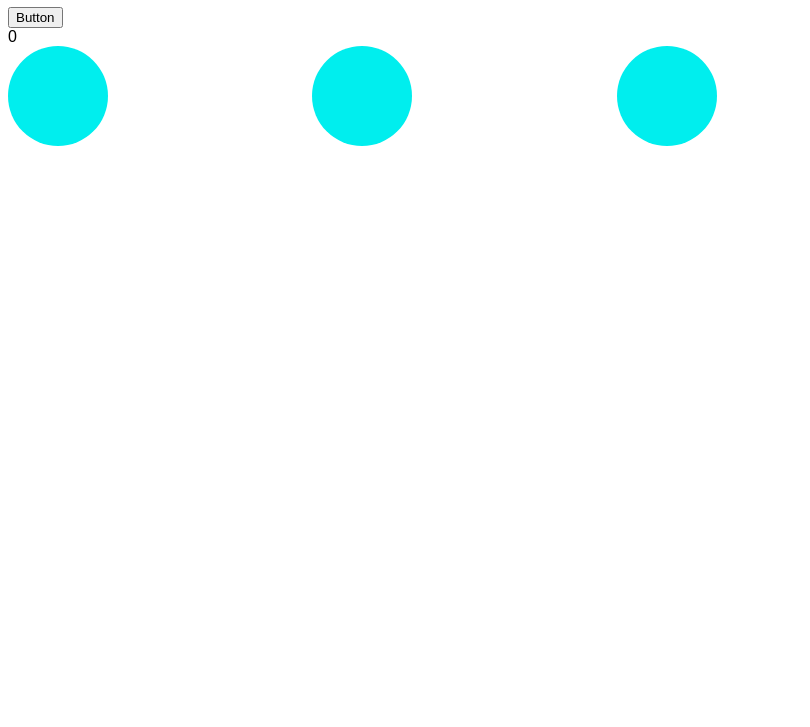
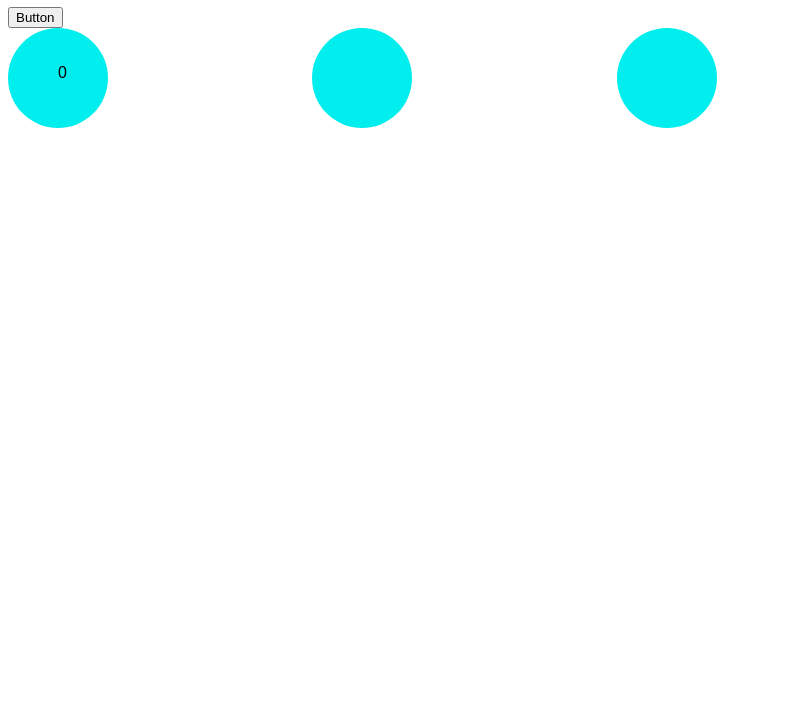
Before and after one commit to DS4200-S22/hw-04-sarah-brandon, a plain HTML site: page index.html in a window 1280 px wide. Shown: the part 73-800 px from the top of the page, without its empty margins (0-810 px from the left). Drawn offline with Linux system fonts and the light colour scheme.

Commit message:
moved 0 to inside circle

```diff
--- a/index.html
+++ b/index.html
@@ -15,13 +15,14 @@
     <h1 class = "headers"> Event Handling </h1>
     <button type = "button" onClick = "UpdateCircleClick()"> Button </button>
 
-    <div id = "num_button_clicks">
-        0
+    <div id = "num_button_clicks" value = 0 >
+
     </div>
+    <svg>
+        <circle id = "circle1" class = "my-circle" cx="50" cy = "50" r ="50" />
+        <text x= "50" y = "50" id = "text1"> 0 </text>
+    </svg>
 
-    <svg>
-        <circle id = "circle1" class = "my-circle" cx="50" cy = "50" r ="50"/>
-    </svg>
     <svg>
         <circle id = "circle2" class = "my-circle" cx="50" cy = "50" r ="50"/>
     </svg>
@@ -29,7 +30,7 @@
         <circle id = "circle3" class = "my-circle" cx="50" cy = "50" r ="50"/>
     </svg>
 
-<script type="main.js"></script>
+    <script src="main.js"></script>
 </body>
 
 </html>
```
